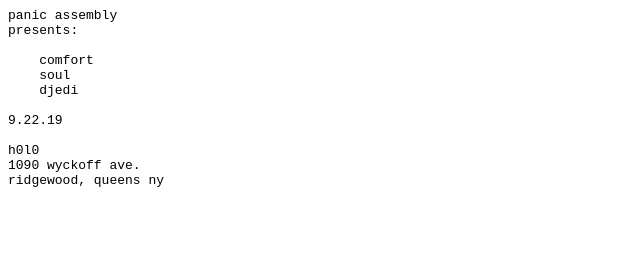
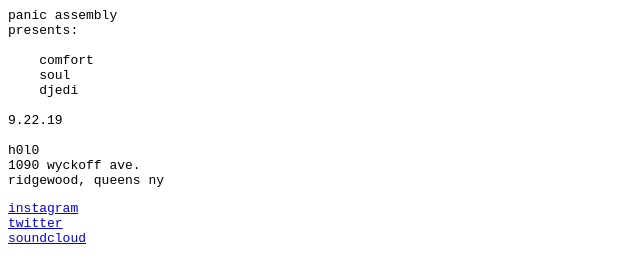
Before and after one commit to mossberg/panicassembly-site, a plain HTML site: page index.html in a window 1280 px wide. Shown: the whole page, without its empty margins (0-640 px from the left). Drawn offline with Linux system fonts and the light colour scheme.

Commit message:
Add links

```diff
--- a/index.html
+++ b/index.html
@@ -1,3 +1,7 @@
+<style>
+* { font-family: monospace; }
+</style>
+
 <pre>
 panic assembly
 presents:
@@ -12,3 +16,7 @@ h0l0
 1090 wyckoff ave.
 ridgewood, queens ny
 </pre>
+
+<a href="http://instagram.com/panicassembly">instagram</a></br>
+<a href="http://twitter.com/panicassembly">twitter</a></br>
+<a href="http://soundcloud.com/panicassembly">soundcloud</a></br>
```
